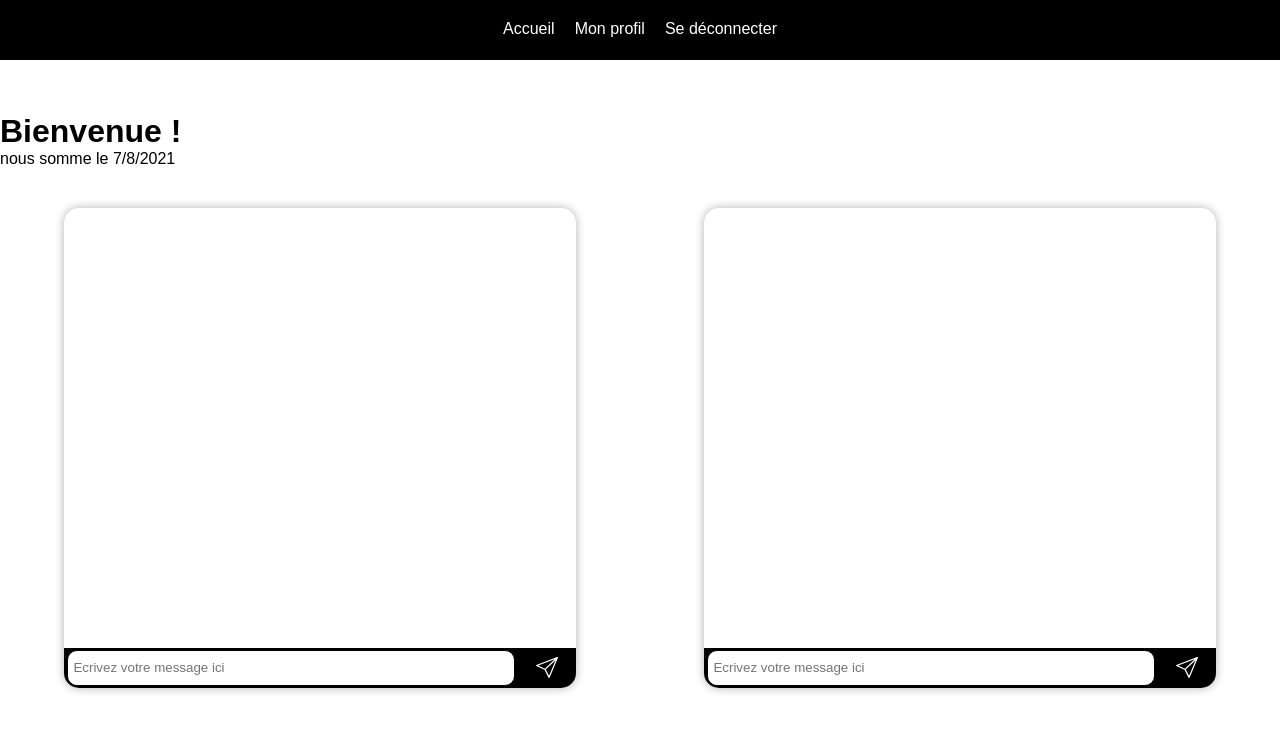
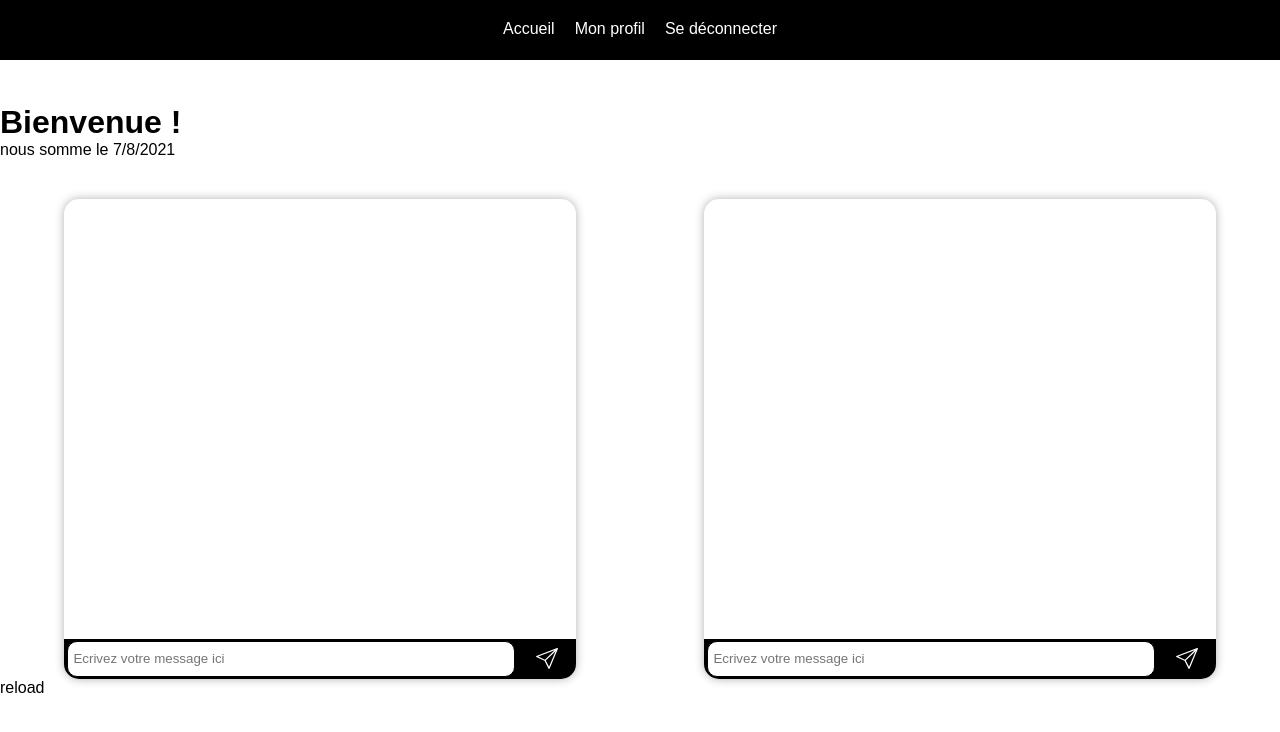
Before and after one commit to gabrielvoissiere/GabrielVoissiere_7_05072021, a Vue app: page /#/home in a window 1280 px wide. Shown: the top 732 px of the page. Built offline with nearby package versions, Linux system fonts and the light colour scheme.

Commit message:
discussion ok

```diff
--- a/src/views/Home.vue
+++ b/src/views/Home.vue
@@ -2,19 +2,18 @@
   <div class="home">
     <Header />
 
-    <h1>Bienvenue !</h1>
+    <h1>Bienvenue {{ message.name }} !</h1>
     <p>{{ fullDate }}</p>
 
     <div id="forum">
       <div id="forumText">
 
-        <div class="messages">
-          <ul id="message"></ul>
+        <div id="messagesBox">
         </div>
 
         <div class="input">
           <input type="text" placeholder="Ecrivez votre message ici" v-model="message.msg">
-          <div class="send" @click="getMsg()">
+          <div class="send" @click="postMsg()">
             <img src="../assets/send.svg" alt="send arrow">
           </div>
         </div>
@@ -28,6 +27,8 @@
         </div>
       </div>
     </div>
+
+    <p @click="getMsg()">reload</p>
   </div>
 </template>
 
@@ -43,9 +44,11 @@
       return {
         date: "",
         message: {
-          name: "Bertrand",
-          msg: ""
-        }
+          name: sessionStorage.getItem("lastname"),
+          msg: "",
+          date: ""
+        },
+        textForum: {}
       }
     },
     components: {
@@ -64,12 +67,21 @@
     },
     methods: {
       postMsg() {
+        let date = new Date()
+        let day = date.getDate()
+        let month = date.getMonth()
+        let year = date.getFullYear()
+        let fullDate = day + "/" + month + "/" + year
+        this.message.date = fullDate
+
         axios
           .post("http://localhost:3000/api/msg", this.message)
           .then((response) => {
             if (response.statusText == "OK") {
               console.log("ok");
             }
+            this.message.msg = ""
+            this.getMsg()
           })
           .catch((error) => {
             console.log(error.response);
@@ -83,22 +95,68 @@
             if (response.statusText == "OK") {
               console.log("ok");
             }
+            let box = document.getElementById("messagesBox")
+            if (box.innerHTML == "") {
+              let liste = document.createElement("ul")
+              liste.setAttribute("id", "message")
+              box.appendChild(liste)
+
               let msgArray = response.data
-            console.log(response.data);
               msgArray.forEach(elm => {
                 let forum = document.getElementById("message")
 
                 let msgBox = document.createElement("li")
+
                 let nameArea = document.createElement("h4")
                 nameArea.innerHTML = elm.name
+
                 let msgArea = document.createElement("p")
                 msgArea.innerHTML = elm.message
 
+                let dateArea = document.createElement("h5")
+                dateArea.innerHTML = elm.date
+
                 msgBox.appendChild(nameArea)
+                msgBox.appendChild(dateArea)
                 msgBox.appendChild(msgArea)
 
                 forum.appendChild(msgBox)
               });
+              let elm = document.getElementById('message');
+              elm.scrollTop = elm.scrollHeight;
+
+            } else {
+              box.removeChild(box.childNodes[0])
+              let liste = document.createElement("ul")
+              liste.setAttribute("id", "message")
+              box.appendChild(liste)
+
+              let msgArray = response.data
+              msgArray.forEach(elm => {
+                let forum = document.getElementById("message")
+
+                let msgBox = document.createElement("li")
+
+                let nameArea = document.createElement("h4")
+                nameArea.innerHTML = elm.name
+
+                let msgArea = document.createElement("p")
+                msgArea.innerHTML = elm.message
+
+                let dateArea = document.createElement("h5")
+                dateArea.innerHTML = elm.date
+
+                msgBox.appendChild(nameArea)
+                msgBox.appendChild(dateArea)
+                msgBox.appendChild(msgArea)
+
+                forum.appendChild(msgBox)
+              });
+              let elm = document.getElementById('message');
+              elm.scrollTop = elm.scrollHeight;
+            }
+
+
           })
       }
     }
@@ -117,6 +175,22 @@
       height: 60vh;
       box-shadow: 0px 0px 10px #b3b1b1;
       border-radius: 15px;
+
+      #messagesBox {
+        height: 90%;
+
+
+        #message {
+          height: 100%;
+          overflow: scroll;
+
+          li {
+            padding: 15px 0px 15px 0px;
+            border-bottom: 1px solid #000;
+            list-style-type: none;
+          }
+        }
+      }
     }
 
     #forumMedia {
@@ -161,8 +235,6 @@
         border-radius: 10px;
         padding: 5px;
       }
-
-
     }
   }
 </style>
--- a/src/views/Login.vue
+++ b/src/views/Login.vue
@@ -76,10 +76,12 @@
           .post("http://localhost:3000/api/user/login", this.user)
           .then((response) => {
             if (response.statusText == "OK") {
-              this.$router.push({
-                name: "Home"
-              })
+              console.log("ok");
             }
+            sessionStorage.setItem("lastname", this.user.lastname)
+            this.$router.push({
+              name: "Home"
+            })
           })
           .catch((error) => {
             console.log(error.response);
```
Also changed, not shown: 2 other files (tests, documents, lock files or other folders). Lines whose indentation alone changed are shown as unchanged.
